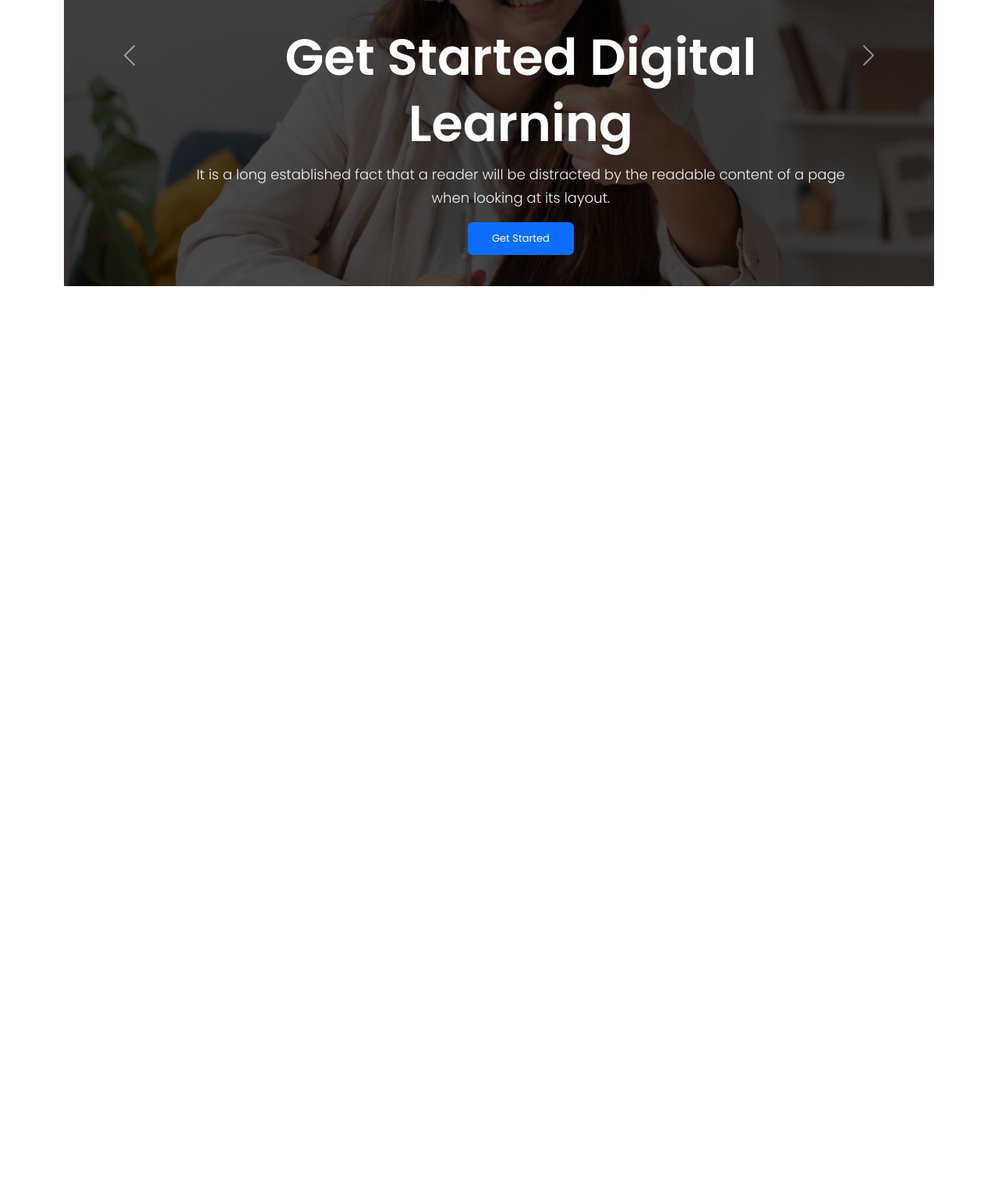
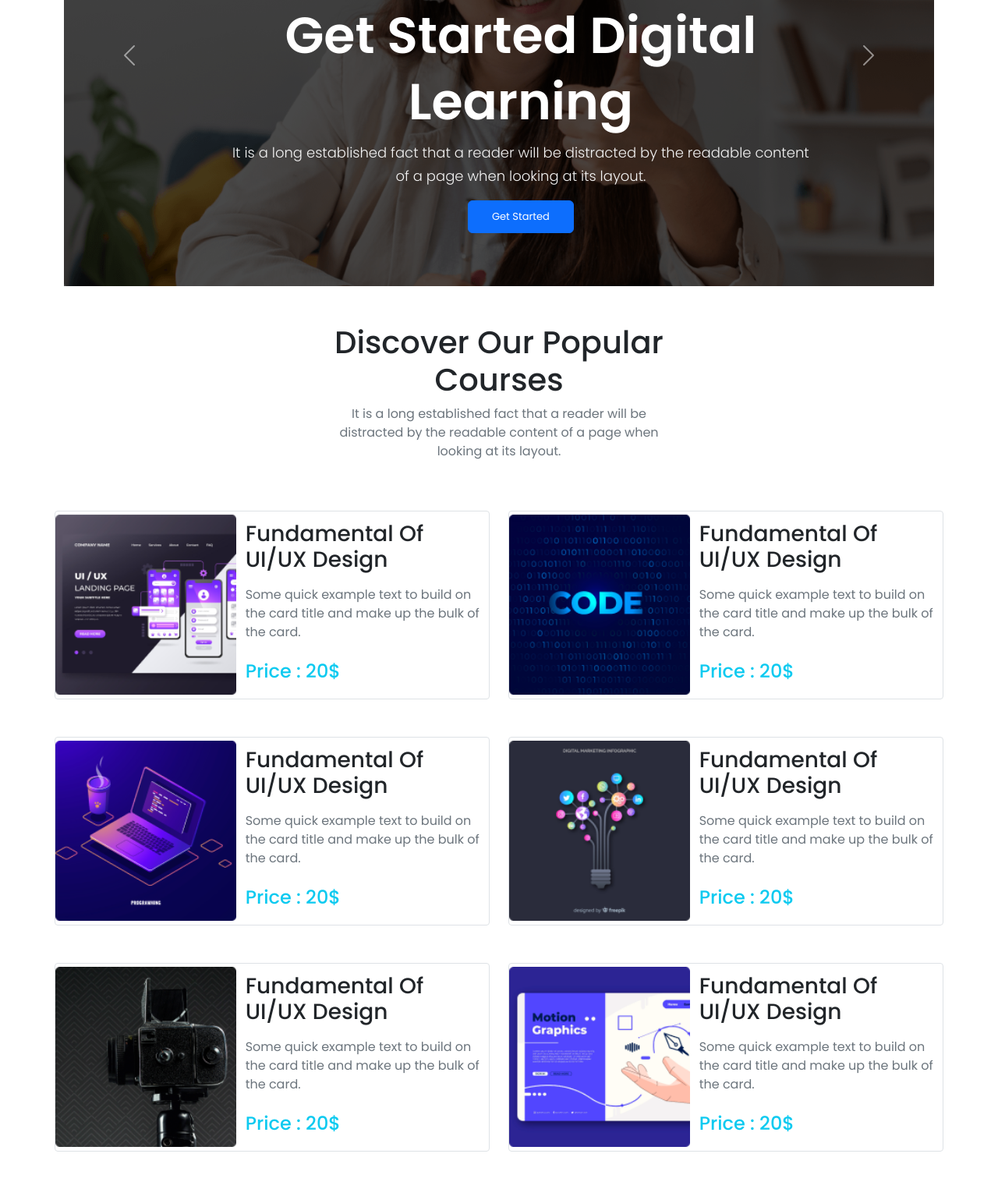
Before and after one commit to Elias-Gti/Tech-Solution-edu, a plain HTML site: page index.html in a window 1280 px wide. Shown: the part 288-1804 px from the top of the page at 78% size. Before the commit the page ends 800 px from the top, so only its background shows below. Drawn offline with nearby package versions, Linux system fonts and the light colour scheme.

Commit message:
Discover Courses section complite

```diff
--- a/css/responsive.css
+++ b/css/responsive.css
@@ -116,6 +116,8 @@
         padding: 10px 30px;
     }
 
+
+
 }
 
 /* Large devices (desktops, 992px and up) */
--- a/index.html
+++ b/index.html
@@ -12,7 +12,6 @@
   </head>
   <body>
     <!-- head section start  -->
-
     <header>
         <div class="container">
             <!-- navbar start  -->
@@ -60,7 +59,7 @@
                 <div class="carousel-item active" data-bs-interval="10000">
                   <img src="images/cover/cover-1.png" class="d-block w-100" alt="...">
 
-                  <div class="carousel-caption w-75 justify-content-center align-items-center">
+                  <div class="carousel-caption w-75 p-md-5 justify-content-center align-items-center">
                     <h1 class="">Get Started Digital Learning</h1>
                     <p>It is a long established fact that a reader will be distracted by the readable content of a page when looking at its layout.</p>
                     <button class="btn btn-primary ">Get Started</button>
@@ -71,7 +70,7 @@
                 <div class="carousel-item" data-bs-interval="2000">
                   <img src="images/cover/cover-2.0.jpg" class="d-block w-100" alt="...">
 
-                  <div class="carousel-caption w-75 justify-content-center align-items-center">
+                  <div class="carousel-caption w-75 p-md-5 justify-content-center align-items-center">
                     <h1 class="">Get Started Digital Learning</h1>
                     <p>It is a long established fact that a reader will be distracted by the readable content of a page when looking at its layout.</p>
                     <button class="btn btn-primary ">Get Started</button>
@@ -82,7 +81,7 @@
                 <div class="carousel-item">
                   <img src="images/cover/cover-3.jpg" class="d-block w-100" alt="...">
 
-                  <div class="carousel-caption w-75 justify-content-center align-items-center">
+                  <div class="carousel-caption w-75 p-md-5 justify-content-center align-items-center">
                     <h1 class="">Get Started Digital Learning</h1>
                     <p>It is a long established fact that a reader will be distracted by the readable content of a page when looking at its layout.</p>
                     <button class="btn btn-primary ">Get Started</button>
@@ -102,22 +101,161 @@
               </button>
             </div>
 
-
-
             <!-- salidig section end -->
-
-
-
-
-
 
         </div>
 
 
 
     </header>
+    <!-- Head section end  -->
 
-    <!-- Head section end  -->
+
+    <!-- main section start  -->
+
+    <main class="container">
+
+      <!-- Discover section start  -->
+      <section id="discover" class="mt-5">
+        <!-- Discover title section start -->
+        <div class="row justify-content-center align-items-center my-5">
+          <div class="col-lg-5 col-md-8 text-center">
+
+            <h1 class="fa-bold">Discover Our Popular Courses</h1>
+            <p class="text-muted">It is a long established fact that a reader will be distracted by the readable content of a page when looking at its layout.</p>
+
+          </div>
+        </div>
+        <!-- discover title section end -->
+
+        <!-- Discover Courses section start -->
+        <div class="row mb-5 g-5">
+          <!-- item-1 start -->
+          <div class="col-lg-6 ">
+            <div class="row border border-1 rounded-1 justify-content-center align-items-center">
+              <div class="col-sm-5 p-0">
+                <img src="images/course/course-1.png" class="img-fluid w-100" alt="">
+              </div>
+              <div class="col-sm-7 p-2">
+                <div>
+                  <h3 class="fa-bold p-1">Fundamental Of UI/UX Design</h3>
+                  <p class="text-muted p-1">Some quick example text to build on the card title and make up the bulk of the card.</p>
+                  <h4 class="fa-bold text-info p-1">Price : 20$</h4>
+                </div>
+
+              </div>
+            </div>
+
+          </div>
+          <!-- item-1 start -->
+
+          <!-- item-2 start -->
+          <div class="col-lg-6 ">
+            <div class="row border border-1 rounded-1 justify-content-center align-items-center">
+              <div class="col-sm-5 p-0">
+                <img src="images/course/course-2.png" class="img-fluid w-100" alt="">
+              </div>
+              <div class="col-sm-7 p-2">
+                <div>
+                  <h3 class="fa-bold p-1">Fundamental Of UI/UX Design</h3>
+                  <p class="text-muted p-1">Some quick example text to build on the card title and make up the bulk of the card.</p>
+                  <h4 class="fa-bold text-info p-1">Price : 20$</h4>
+                </div>
+
+              </div>
+            </div>
+
+          </div>
+          <!-- item-2 start -->
+
+           <!-- item-3 start -->
+           <div class="col-lg-6 ">
+            <div class="row border border-1 rounded-1 justify-content-center align-items-center">
+              <div class="col-sm-5 p-0">
+                <img src="images/course/course-3.png" class="img-fluid w-100" alt="">
+              </div>
+              <div class="col-sm-7 p-2">
+                <div>
+                  <h3 class="fa-bold p-1">Fundamental Of UI/UX Design</h3>
+                  <p class="text-muted p-1">Some quick example text to build on the card title and make up the bulk of the card.</p>
+                  <h4 class="fa-bold text-info p-1">Price : 20$</h4>
+                </div>
+
+              </div>
+            </div>
+
+          </div>
+          <!-- item-3 start -->
+           <!-- item-4 start -->
+           <div class="col-lg-6 ">
+            <div class="row border border-1 rounded-1 justify-content-center align-items-center">
+              <div class="col-sm-5 p-0">
+                <img src="images/course/course-4.png" class="img-fluid w-100" alt="">
+              </div>
+              <div class="col-sm-7 p-2">
+                <div>
+                  <h3 class="fa-bold p-1">Fundamental Of UI/UX Design</h3>
+                  <p class="text-muted p-1">Some quick example text to build on the card title and make up the bulk of the card.</p>
+                  <h4 class="fa-bold text-info p-1">Price : 20$</h4>
+                </div>
+
+              </div>
+            </div>
+
+          </div>
+          <!-- item-4 start -->
+           <!-- item-5 start -->
+           <div class="col-lg-6 ">
+            <div class="row border border-1 rounded-1 justify-content-center align-items-center">
+              <div class="col-sm-5 p-0">
+                <img src="images/course/course-5.png" class="img-fluid w-100" alt="">
+              </div>
+              <div class="col-sm-7 p-2">
+                <div>
+                  <h3 class="fa-bold p-1">Fundamental Of UI/UX Design</h3>
+                  <p class="text-muted p-1">Some quick example text to build on the card title and make up the bulk of the card.</p>
+                  <h4 class="fa-bold text-info p-1">Price : 20$</h4>
+                </div>
+
+              </div>
+            </div>
+
+          </div>
+          <!-- item-5 start -->
+           <!-- item-6 start -->
+           <div class="col-lg-6 ">
+            <div class="row border border-1 rounded-1 justify-content-center align-items-center">
+              <div class="col-sm-5 p-0">
+                <img src="images/course/course-6.png" class="img-fluid w-100" alt="">
+              </div>
+              <div class="col-sm-7 p-2">
+                <div>
+                  <h3 class="fa-bold p-1">Fundamental Of UI/UX Design</h3>
+                  <p class="text-muted p-1">Some quick example text to build on the card title and make up the bulk of the card.</p>
+                  <h4 class="fa-bold text-info p-1">Price : 20$</h4>
+                </div>
+
+              </div>
+            </div>
+
+          </div>
+          <!-- item-6 start -->
+
+
+
+
+        </div>
+        <!-- Discover Courses section end -->
+
+
+      </section>
+      <!-- Discover section end  -->
+
+
+    </main>
+
+    <!-- main section end  -->
+
 
 
 
```
